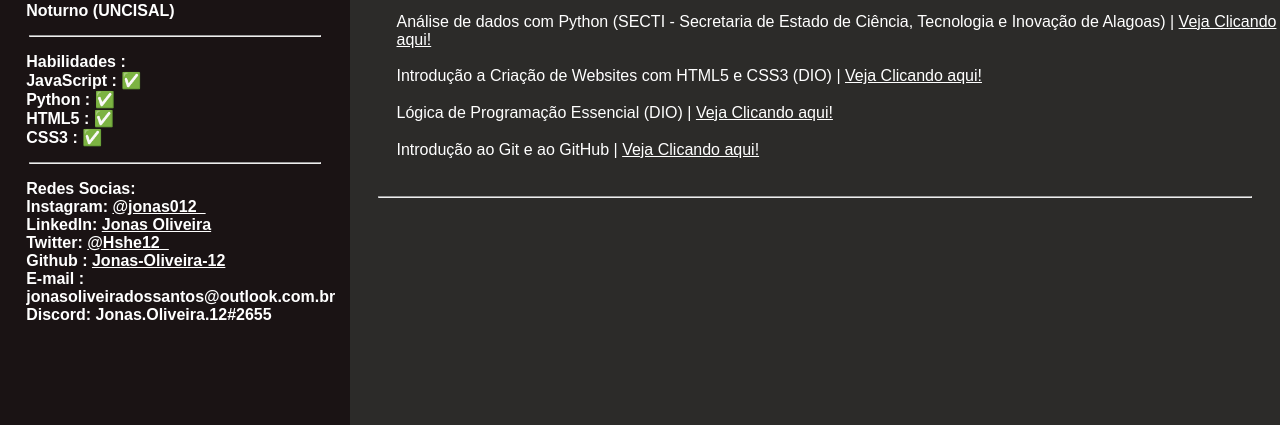
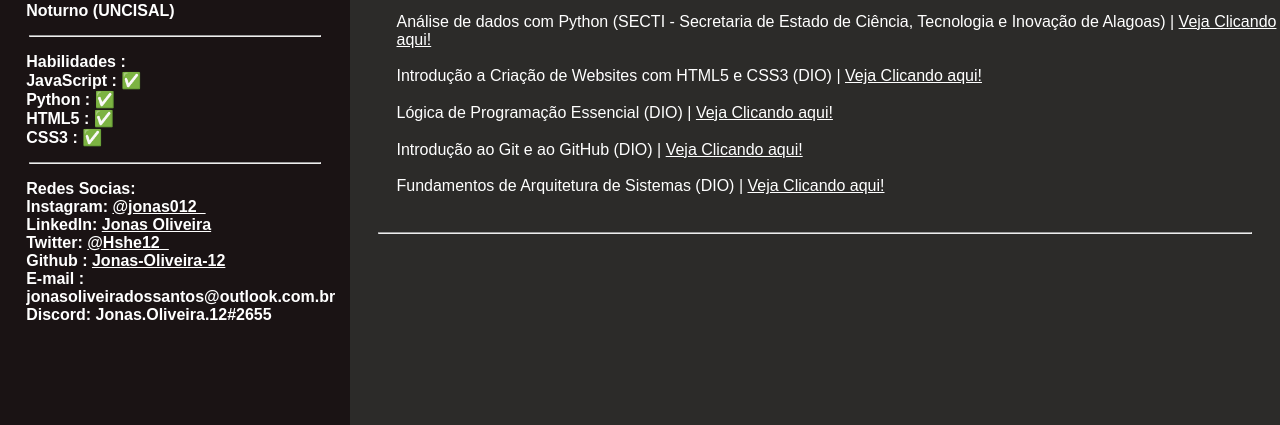
Before and after one commit to Jonas-Oliveira-12/Jonas-web-site, a plain HTML site: page index.html in a window 1280 px wide. Shown: the part 375-800 px from the top of the page. Drawn offline with Linux system fonts and the light colour scheme.

Commit message:
adicionado Arquitetura de Sistemas
adicionado Arquitetura de Sistemas e colocando uma alteração , para mostra o nome da empresa do curso que ficou faltando.

```diff
--- a/index.html
+++ b/index.html
@@ -80,7 +80,10 @@
                 Lógica de Programação Essencial (DIO) | <a href="https://www.dio.me/certificate/C6028CFD" target="_blank">Veja Clicando aqui!</a>
             </p>
             <p class="curso_sobre">
-                Introdução ao Git e ao GitHub | <a href="https://www.dio.me/certificate/9ABD26CC" target="_blank">Veja Clicando aqui!</a>
+                Introdução ao Git e ao GitHub (DIO) | <a href="https://www.dio.me/certificate/9ABD26CC" target="_blank">Veja Clicando aqui!</a>
+            </p>
+            <p class="curso_sobre">
+                Fundamentos de Arquitetura de Sistemas (DIO) | <a href="https://www.dio.me/certificate/C37A5A1D" target="_blank">Veja Clicando aqui!</a>
             </p>
             <div class="barra">
                 <hr>
```
